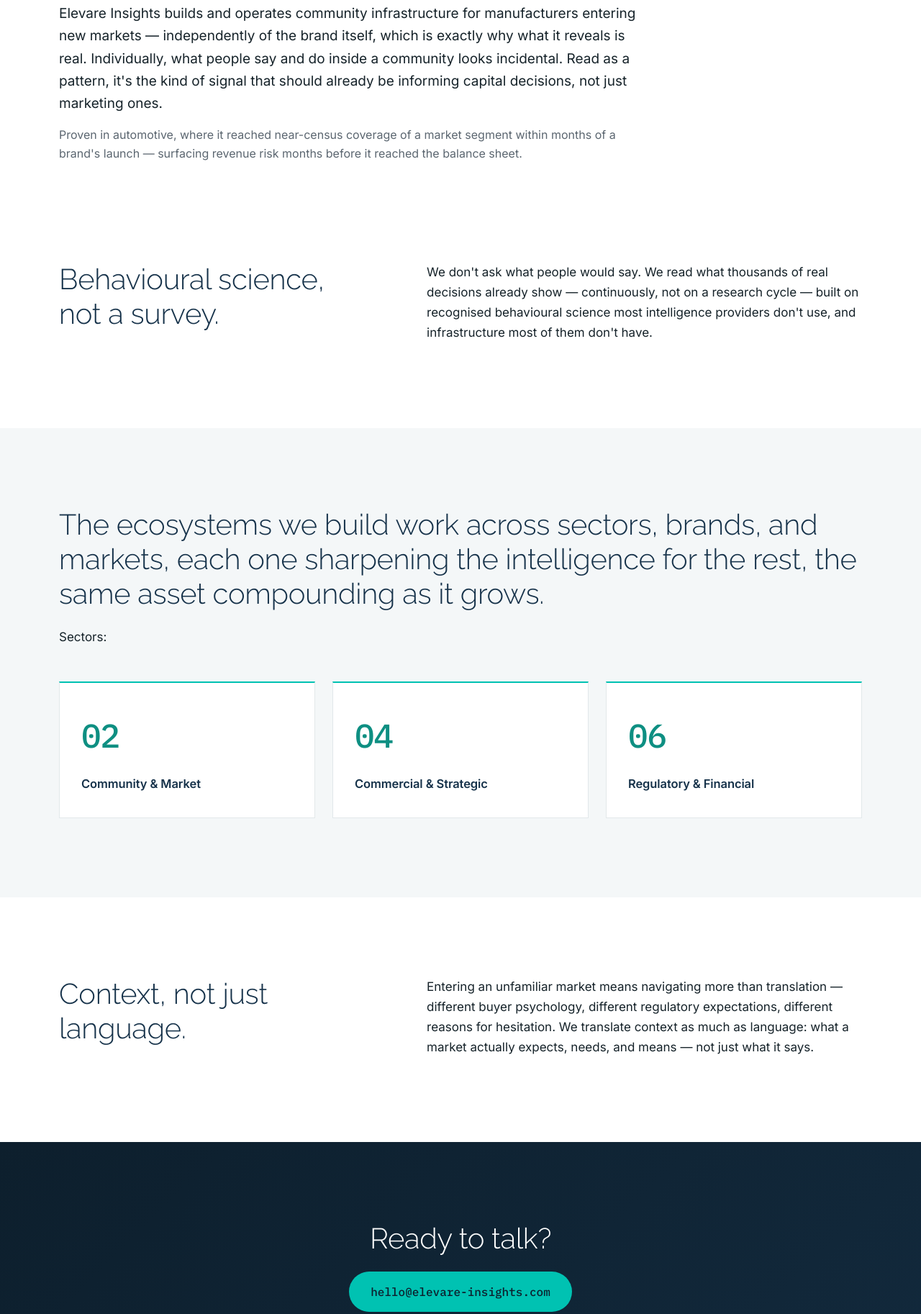
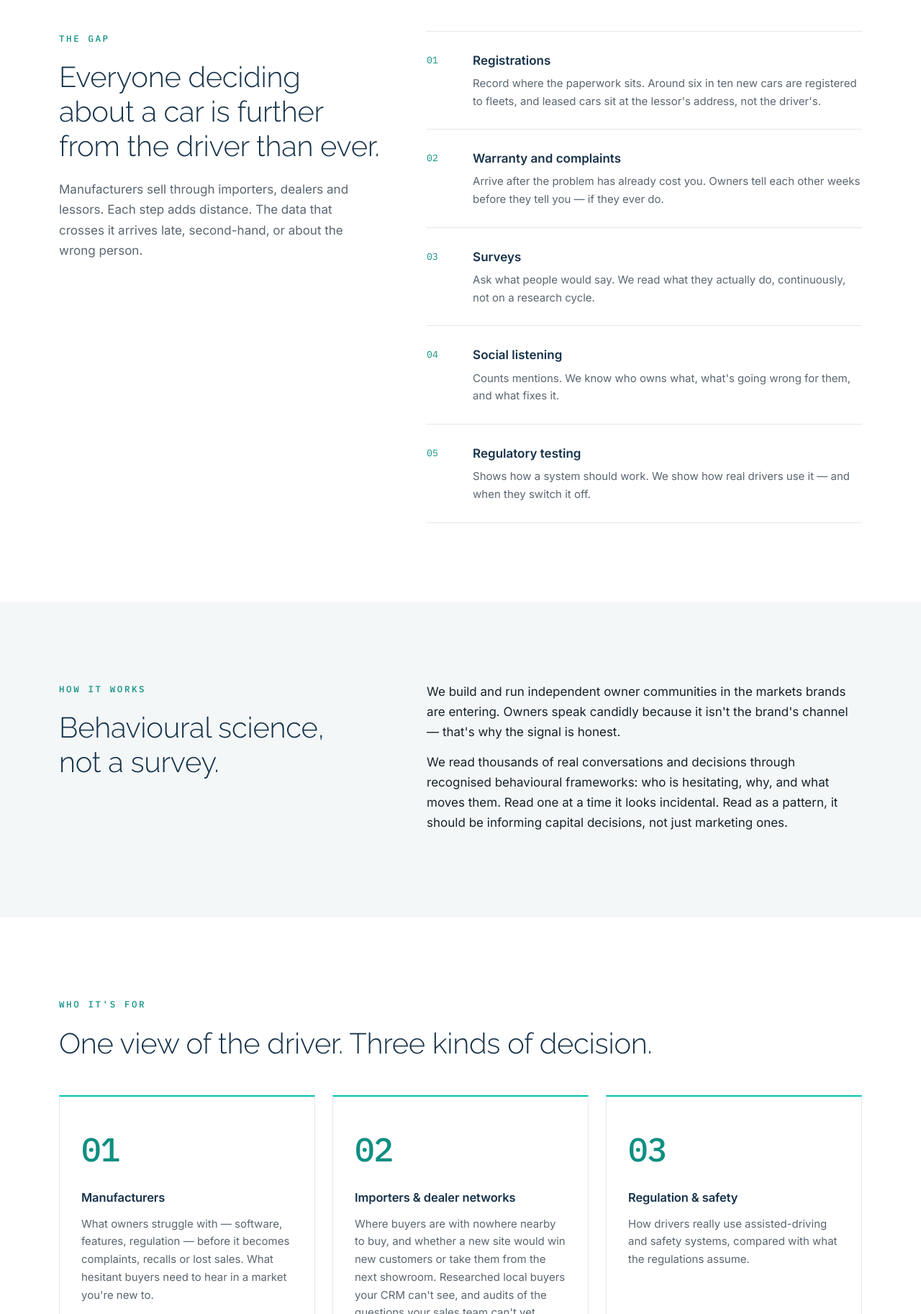
Before and after one commit to larrybmb/Elevare-Insights, a plain HTML site: page index.html in a window 1280 px wide. Shown: the part 974-2800 px from the top of the page at 72% size. Drawn offline with Linux system fonts and the light colour scheme.

Commit message:
Site review: lead with the driver-visibility gap, buyer sections, proof and trust, sample-brief CTA
Co-Authored-By: Claude Opus 5.5 <noreply@anthropic.com>
Claude-Session: https://claude.ai/code/session_015sTt6GASEPvqRcu69tsHPu

```diff
--- a/index.html
+++ b/index.html
@@ -3,7 +3,8 @@
 <head>
 <meta charset="UTF-8">
 <meta name="viewport" content="width=device-width, initial-scale=1.0">
-<title>Elevare Insights | Behavioural Intelligence Infrastructure</title>
+<title>Elevare Insights | A direct view of the driver</title>
+<meta name="description" content="Behavioural intelligence for car brands, importers and dealer networks: a direct, consented view of the driver, beyond registrations, warranty data and surveys.">
 <link rel="preconnect" href="https://fonts.googleapis.com">
 <link rel="preconnect" href="https://fonts.gstatic.com" crossorigin>
 <link href="https://fonts.googleapis.com/css2?family=Raleway:wght@200;300;400;600&family=Inter:wght@400;500;600;700&family=IBM+Plex+Mono:wght@400;500&display=swap" rel="stylesheet">
@@ -161,6 +162,7 @@
     display:block; margin-bottom:16px; letter-spacing:-1px;
   }
   .cluster-card h3{font-size:16.5px; font-weight:600; color:var(--navy-mid); letter-spacing:-0.1px;}
+  .cluster-card .card-copy{font-size:15px; color:var(--muted); margin-top:10px;}
 
 
   /* CTA band */
@@ -200,12 +202,12 @@
     </svg>
   </div>
   <div class="navlinks">
+    <a href="#gap">The gap</a>
     <a href="#method">How it works</a>
-    <a href="#verticals">Where it applies</a>
-    <a href="#bridge">Cross-market</a>
-    <a href="#contact">Contact</a>
+    <a href="#verticals">Who it's for</a>
+    <a href="#proof">Proof</a>
   </div>
-  <a class="navcta" href="#contact">Talk to us</a>
+  <a class="navcta" href="#contact">Request a sample</a>
 </nav>
 
 <header class="hero">
@@ -231,10 +233,10 @@
 
       <div style="margin-top:30px;"></div>
       <h1>Market intelligence<br>that <b>moves first.</b></h1>
-      <p class="lede">The automotive landscape has changed. Conventional intelligence has watched it happen — and no longer reflects reality. So, we built a new category, using proprietary intelligence infrastructure that keeps pace with change — one that uses recognised psychological frameworks to surface demand signals, risk patterns, regulatory shifts and revenue threats in real time, before they impact you.</p>
+      <p class="lede">The automotive landscape has changed. Conventional intelligence has watched it happen — and no longer reflects reality. Cars are sold through partners, most are registered to fleets and lessors, and problems surface only once they've cost money. We give you a direct view of the driver: where they are, what's holding them back, and what's going wrong — before it reaches your numbers.</p>
       <div class="btnrow">
-        <a class="btn-primary" href="#contact">Talk to us</a>
-        <a class="btn-ghost" href="#method">See how it works ↓</a>
+        <a class="btn-primary" href="#contact">Request a sample brief</a>
+        <a class="btn-ghost" href="#gap">Why conventional data falls short ↓</a>
       </div>
     </div>
 
@@ -249,60 +251,90 @@
   </div>
 </header>
 
-<section style="padding:70px 0 20px;">
-  <div class="wrap">
-    <p class="lede-block" style="font-size:19px; max-width:820px;">Elevare Insights builds and operates community infrastructure for manufacturers entering new markets — independently of the brand itself, which is exactly why what it reveals is real. Individually, what people say and do inside a community looks incidental. Read as a pattern, it's the kind of signal that should already be informing capital decisions, not just marketing ones.</p>
-    <p class="lede-block" style="font-size:16px; max-width:820px; color:var(--muted); margin-top:14px;">Proven in automotive, where it reached near-census coverage of a market segment within months of a brand's launch — surfacing revenue risk months before it reached the balance sheet.</p>
-  </div>
-</section>
-
-<section id="method">
+<section id="gap">
   <div class="wrap two-col">
     <div>
-      <h2>Behavioural science,<br>not a survey.</h2>
+      <p class="eyebrow on-white">The gap</p>
+      <h2>Everyone deciding about a car is further from the driver than ever.</h2>
+      <p class="lede-block" style="color:var(--muted);">Manufacturers sell through importers, dealers and lessors. Each step adds distance. The data that crosses it arrives late, second-hand, or about the wrong person.</p>
     </div>
-    <div>
-      <p class="lede-block">We don't ask what people would say. We read what thousands of real decisions already show — continuously, not on a research cycle — built on recognised behavioural science most intelligence providers don't use, and infrastructure most of them don't have.</p>
+    <div class="stack" style="margin-top:0;">
+      <div class="stack-item"><span class="stack-num">01</span><div><h3>Registrations</h3><p>Record where the paperwork sits. Around six in ten new cars are registered to fleets, and leased cars sit at the lessor's address, not the driver's.</p></div></div>
+      <div class="stack-item"><span class="stack-num">02</span><div><h3>Warranty and complaints</h3><p>Arrive after the problem has already cost you. Owners tell each other weeks before they tell you — if they ever do.</p></div></div>
+      <div class="stack-item"><span class="stack-num">03</span><div><h3>Surveys</h3><p>Ask what people would say. We read what they actually do, continuously, not on a research cycle.</p></div></div>
+      <div class="stack-item"><span class="stack-num">04</span><div><h3>Social listening</h3><p>Counts mentions. We know who owns what, what's going wrong for them, and what fixes it.</p></div></div>
+      <div class="stack-item"><span class="stack-num">05</span><div><h3>Regulatory testing</h3><p>Shows how a system should work. We show how real drivers use it — and when they switch it off.</p></div></div>
     </div>
   </div>
 </section>
 
-<section id="verticals" class="section-mist">
+<section id="method" class="section-mist">
+  <div class="wrap two-col">
+    <div>
+      <p class="eyebrow on-white">How it works</p>
+      <h2>Behavioural science,<br>not a survey.</h2>
+    </div>
+    <div>
+      <p class="lede-block">We build and run independent owner communities in the markets brands are entering. Owners speak candidly because it isn't the brand's channel — that's why the signal is honest.</p>
+      <p class="lede-block" style="margin-top:14px;">We read thousands of real conversations and decisions through recognised behavioural frameworks: who is hesitating, why, and what moves them. Read one at a time it looks incidental. Read as a pattern, it should be informing capital decisions, not just marketing ones.</p>
+    </div>
+  </div>
+</section>
+
+<section id="verticals">
   <div class="wrap">
-    <h2>The ecosystems we build work across sectors, brands, and markets, each one sharpening the intelligence for the rest, the same asset compounding as it grows.</h2>
-<p class="lede-block" style="max-width:640px;">Sectors:</p>
+    <p class="eyebrow on-white">Who it's for</p>
+    <h2>One view of the driver. Three kinds of decision.</h2>
     <div class="clusters">
       <div class="cluster-card">
-        <span class="count">02</span>
-        <h3>Community &amp; Market</h3>
+        <span class="count">01</span>
+        <h3>Manufacturers</h3>
+        <p class="card-copy">What owners struggle with — software, features, regulation — before it becomes complaints, recalls or lost sales. What hesitant buyers need to hear in a market you're new to.</p>
       </div>
       <div class="cluster-card">
-        <span class="count">04</span>
-        <h3>Commercial &amp; Strategic</h3>
+        <span class="count">02</span>
+        <h3>Importers &amp; dealer networks</h3>
+        <p class="card-copy">Where buyers are with nowhere nearby to buy, and whether a new site would win new customers or take them from the next showroom. Researched local buyers your CRM can't see, and audits of the questions your sales team can't yet answer.</p>
       </div>
       <div class="cluster-card">
-        <span class="count">06</span>
-        <h3>Regulatory &amp; Financial</h3>
+        <span class="count">03</span>
+        <h3>Regulation &amp; safety</h3>
+        <p class="card-copy">How drivers really use assisted-driving and safety systems, compared with what the regulations assume.</p>
       </div>
     </div>
   </div>
 </section>
 
-<section id="bridge">
+<section id="bridge" class="section-mist">
   <div class="wrap two-col">
     <div>
+      <p class="eyebrow on-white">New markets</p>
       <h2>Context, not just language.</h2>
     </div>
     <div>
-      <p class="lede-block">Entering an unfamiliar market means navigating more than translation — different buyer psychology, different regulatory expectations, different reasons for hesitation. We translate context as much as language: what a market actually expects, needs, and means — not just what it says.</p>
+      <p class="lede-block">A brand entering a new market has the least visibility of its drivers exactly when it needs it most. Partners stand between you and the customer, and you don't yet know what the market expects, fears or means. We translate that context — buyer psychology, regulatory expectations, reasons for hesitation — not just the words.</p>
+    </div>
+  </div>
+</section>
+
+<section id="proof">
+  <div class="wrap two-col">
+    <div>
+      <p class="eyebrow on-white">Proof</p>
+      <h2>Built in automotive. Proven at launch.</h2>
+    </div>
+    <div>
+      <p class="lede-block">Our first community reached an estimated 60–80% of a new brand's UK owners within months of its launch.</p>
+      <p class="lede-block" style="margin-top:14px; color:var(--muted); font-size:15px;">Members join by choice and consent to how their data is used. Everything we share is aggregated, so no individual is identifiable. UK GDPR compliant and ICO registered.</p>
     </div>
   </div>
 </section>
 
 <section class="cta-band" id="contact">
   <div class="wrap">
-    <h2>Ready to talk?</h2>
-    <a class="cta-email" href="mailto:hello@elevare-insights.com">hello@elevare-insights.com</a>
+    <h2>See it for your market.</h2>
+    <p>Tell us the market and the decision you're facing. We'll send a sample brief built from real owner data.</p>
+    <a class="cta-email" href="mailto:hello@elevare-insights.com?subject=Sample%20brief%20request">hello@elevare-insights.com</a>
   </div>
 </section>
 
```
